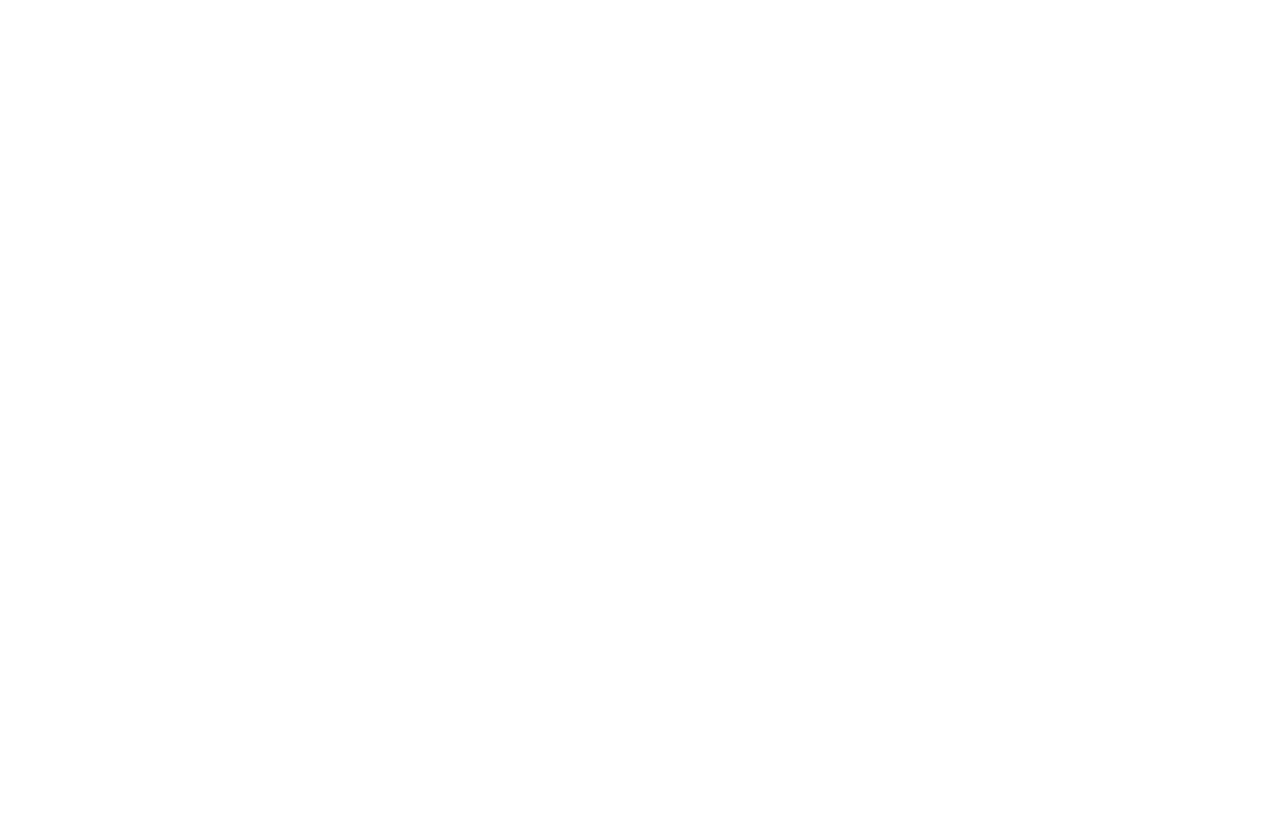
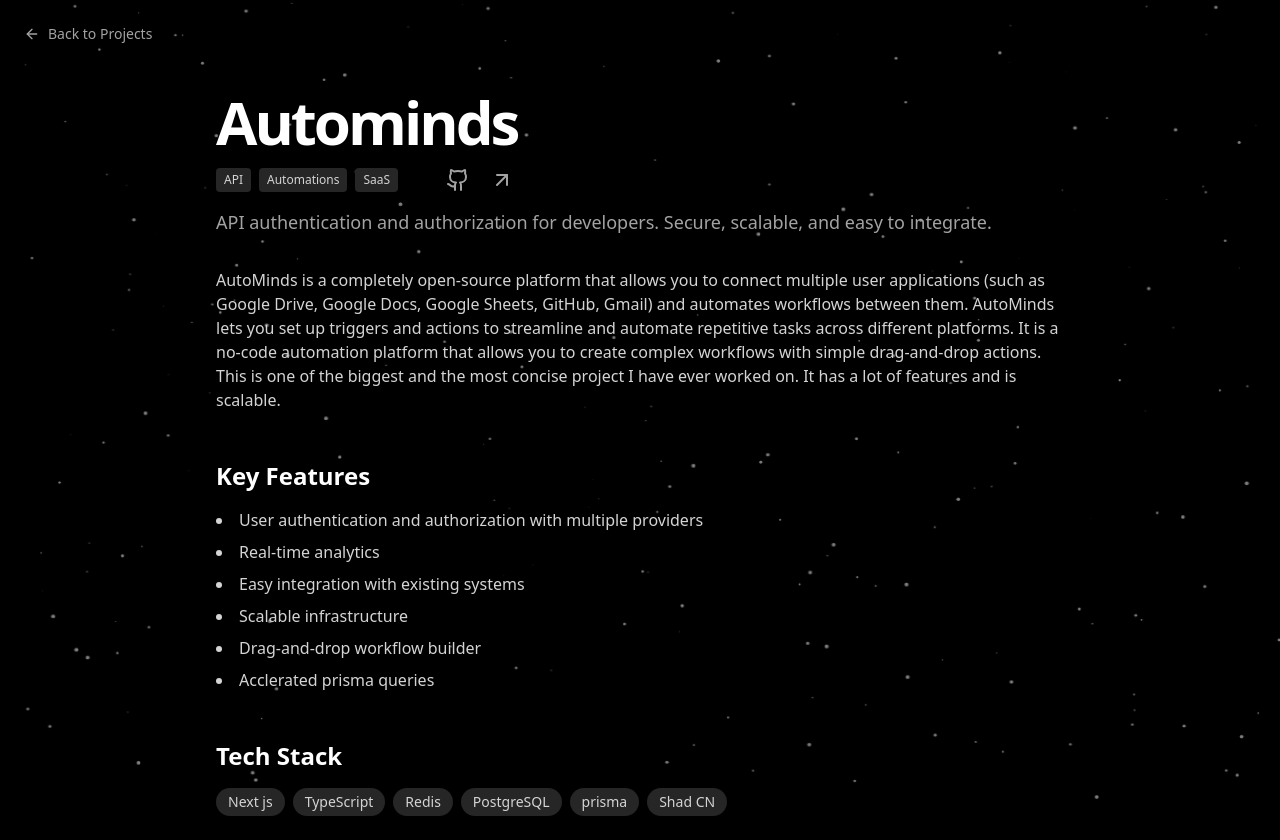
Before and after one commit to DevItaliya22/portfolio, a Next.js app: page /projects/autominds in a window 1280 px wide. Before the commit this address had no page. Before the commit the page ends 800 px from the top, so only its background shows below. Built offline with nearby package versions, Linux system fonts and the light colour scheme.

Commit message:
Clean up

```diff
--- /dev/null
+++ b/app/components/Navbar.tsx
@@ -0,0 +1,35 @@
+import React from "react";
+import { motion } from "framer-motion";
+
+function Navbar() {
+  return (
+    <nav className="flex justify-center gap-6 p-6 text-neutral-400 relative z-10">
+      <motion.a
+        href="/"
+        className="text-sm hover:text-white transition-colors"
+        whileHover={{ scale: 1.05 }}
+        whileTap={{ scale: 0.95 }}
+      >
+        Home
+      </motion.a>
+      <motion.a
+        href="/projects"
+        className="text-sm hover:text-white transition-colors"
+        whileHover={{ scale: 1.05 }}
+        whileTap={{ scale: 0.95 }}
+      >
+        Projects
+      </motion.a>
+      <motion.a
+        href="/contact"
+        className="text-sm hover:text-white transition-colors"
+        whileHover={{ scale: 1.05 }}
+        whileTap={{ scale: 0.95 }}
+      >
+        Contact
+      </motion.a>
+    </nav>
+  );
+}
+
+export default Navbar;
--- a/app/components/ParticleEffect.tsx
+++ b/app/components/ParticleEffect.tsx
@@ -21,11 +21,11 @@
 
     const particles: { x: number; y: number; size: number; speedX: number; speedY: number }[] = []
 
-    for (let i = 0; i < 50; i++) {
+    for (let i = 0; i < 250; i++) {
       particles.push({
         x: Math.random() * canvas.width,
         y: Math.random() * canvas.height,
-        size: Math.random() * 2 + 1,
+        size: Math.random() * 2 ,
         speedX: Math.random() * 0.5 - 0.25,
         speedY: Math.random() * 0.5 - 0.25
       })
--- a/app/globals.css
+++ b/app/globals.css
@@ -57,3 +57,7 @@
     @apply font-sans antialiased bg-background text-foreground;
   }
 }
+
+.shimmer-border {
+  animation: shimmer 3s ease-in-out infinite;
+}
--- a/app/projects/[id]/page.tsx
+++ b/app/projects/[id]/page.tsx
@@ -1,75 +1,138 @@
-'use client'
+"use client";
 
-import { useParams, notFound } from 'next/navigation'
-import Link from 'next/link'
-import { motion } from 'framer-motion'
-import { ArrowLeft } from 'lucide-react'
-import ParticleEffect from '../../components/ParticleEffect'
+import { useParams, notFound } from "next/navigation";
+import Link from "next/link";
+import { motion } from "framer-motion";
+import {
+  ArrowBigRightDash,
+  ArrowLeft,
+  ArrowUpRight,
+  Github,
+  Instagram,
+} from "lucide-react";
+import ParticleEffect from "../../components/ParticleEffect";
+import React from "react";
 
 interface Project {
-  id: string
-  title: string
-  description: string
-  longDescription: string
-  tags: string[]
-  features: string[]
-  techStack: string[]
+  id: string;
+  href?: string;
+  github?: string;
+  instagram?: string;
+  title: string;
+  description: string;
+  longDescription: string;
+  tags: string[];
+  features: string[];
+  techStack: string[];
 }
 
 const projects: Project[] = [
   {
-    id: 'unkey-dev',
-    title: 'unkey.dev',
-    description: 'API authentication and authorization for developers. Secure, scalable, and easy to integrate.',
-    longDescription: 'Unkey.dev is a cutting-edge solution for API authentication and authorization, designed to simplify the development process while maintaining robust security. Our platform offers a seamless integration experience, allowing developers to focus on building great products without worrying about the complexities of user authentication and access control.',
-    tags: ['API', 'Auth', 'SaaS'],
+    id: "autominds",
+    href: "https://auto-minds-six.vercel.app/",
+    github: "https://github.com/DevItaliya22/AutoMinds",
+    title: "Autominds",
+    description:
+      "API authentication and authorization for developers. Secure, scalable, and easy to integrate.",
+    longDescription:
+      "AutoMinds is a completely open-source platform that allows you to connect multiple user applications (such as Google Drive, Google Docs, Google Sheets, GitHub, Gmail) and automates workflows between them. AutoMinds lets you set up triggers and actions to streamline and automate repetitive tasks across different platforms. It is a no-code automation platform that allows you to create complex workflows with simple drag-and-drop actions. <br/> This is one of the biggest and the most concise project I have ever worked on. It has a lot of features and is scalable. ",
+    tags: ["API", "Automations", "SaaS"],
     features: [
-      'Secure API key management',
-      'Role-based access control',
-      'Real-time analytics and monitoring',
-      'Easy integration with existing systems',
-      'Scalable infrastructure'
+      "User authentication and authorization with multiple providers",
+      "Real-time analytics",
+      "Easy integration with existing systems",
+      "Scalable infrastructure",
+      "Drag-and-drop workflow builder",
+      "Acclerated prisma queries",
     ],
-    techStack: ['Node.js', 'TypeScript', 'Redis', 'PostgreSQL', 'Docker']
+    techStack: [
+      "Next js",
+      "TypeScript",
+      "Redis",
+      "PostgreSQL",
+      "prisma",
+      "Shad CN",
+    ],
   },
   {
-    id: 'project-nebula',
-    title: 'Project Nebula',
-    description: 'A cloud-native database solution designed for high performance and scalability.',
-    longDescription: 'Project Nebula is a next-generation, cloud-native database solution that combines the power of distributed systems with the simplicity of traditional databases. Built from the ground up to handle massive scale and complex queries, Nebula offers unparalleled performance and reliability for modern, data-intensive applications.',
-    tags: ['Database', 'Cloud', 'Performance'],
+    id: "manish-vaghasiya",
+    title: "Manish Vaghasiya",
+    href: "https://manishvaghasiya.com/",
+    github: "private",
+    instagram: "https://www.instagram.com/manishvaghasiya01",
+    description:
+      "A cloud-native database solution designed for high performance and scalability.A client project for a personal portfolio website. Designed and developed a responsive website with a focus on user experience.",
+    longDescription:
+      "Manish Vaghasiya is a motivational speaker in Gujarat , India . He is a very good speaker and has a lot of followers. He wanted a website to showcase his work and his thoughts. Built an end to end website with admin panel and push notifications on contact and bookings. Client was very happy with the work and the website is live and running and shipped what he wanted in matter of days ",
+    tags: ["Frontend", "Design", "Development"],
     features: [
-      'Distributed architecture for high availability',
-      'Automatic sharding and load balancing',
-      'Advanced query optimization',
-      'Real-time data replication',
-      'Built-in analytics engine'
+      "Admin panel for managing content",
+      "Responsive design for mobile and desktop",
+      "Deployment and hosting setup",
     ],
-    techStack: ['Rust', 'gRPC', 'Kubernetes', 'Prometheus', 'Grafana']
+    techStack: ["Next.js", "Tailwind CSS", "Vercel", "Prisma", "PostgreSQL"],
   },
   {
-    id: 'devflow',
-    title: 'DevFlow',
-    description: 'Streamline your development workflow with our integrated CI/CD pipeline and collaboration tools.',
-    longDescription: 'DevFlow is a comprehensive development workflow solution that brings together continuous integration, continuous deployment, and team collaboration tools in one unified platform. By automating repetitive tasks and providing powerful insights into your development process, DevFlow helps teams deliver high-quality software faster and more efficiently.',
-    tags: ['DevOps', 'Collaboration', 'Productivity'],
+    id: "pub-sub",
+    title: "Pub Sub Messaging System",
+    github: "https://github.com/DevItaliya22/PUB-SUB-2",
+    description:
+      "This was a project to build a pub sub messaging system using websockets and redis with singleton pattern.",
+    longDescription:
+      "This was a project to build a pub sub messaging system using websockets and redis with singleton pattern. The project was built to scale and handle multiple users at the same time. They can either create a room or join one and can send clappers. This was a fun project to work on and I learned a lot about websockets and redis and bullmq. <br/> The project was deployed on AWS ec2 but to reduce cost I had to shut it down.",
+    tags: ["Websockets", "PubSub", "Redis", "Scaling"],
     features: [
-      'Integrated CI/CD pipeline',
-      'Code review and collaboration tools',
-      'Automated testing and quality checks',
-      'Release management and versioning',
-      'Team performance analytics'
+      "Highly scalable infrastructure",
+      "Pub sub messaging system with singleton pattern",
+      "Real-time collaboration",
+      "Dockersied application",
+      "Redis and bullmq jobs",
+      "Docker persist volume for redis",
     ],
-    techStack: ['Go', 'React', 'Docker', 'Jenkins', 'Terraform']
-  }
-]
+    techStack: ["React", "Node.js", "Docker", "Bull MQ", "Websockets", "Redis"],
+  },
+  {
+    id: "delfa",
+    title: "Delfa Innovators",
+    github: "private",
+    description:
+      "This is my internship project where I made handeled many API's with frontend optimisation.",
+    longDescription:
+      "This was my intership project where I worked on many API's and made a dashboard for the company. The company was a startup and they wanted to have a dashboard where they can see all the data and the analytics of the company. I worked on the frontend optimisation and the backend API's. The project was built with react and nodejs and was deployed on AWS ec2. The project was a success and the company was happy with the work. <br/> Completed the project in 2 months and the project is live and running. <br/> Handled Frontend ,Backend ,Database everything along with another intern @Aviral.",
+    tags: ["Analytics", "Data", "Internship", "SaaS"],
+    features: [
+      "Highly optimised backend ",
+      "Migrated some js code to ts",
+      "Pdf and Xl handling on S3 and processing on server",
+      "Real time analytics",
+      "Deployment on AWS EC2",
+    ],
+    techStack: ["Next js", "Node js", "AWS EC2", "S3", "PostgreSQL"],
+  },
+  {
+    id: "pattern-generator",
+    title: "Pattern Generator",
+    github: "private",
+    description:
+      "This is an AI start up where I managed frontend optimisation with S3.",
+    longDescription:
+      "This was a project where I worked on an AI startup. The startup was about generating patterns and designs with AI. I worked on the frontend optimisation. I had implemented a lot of features such as Zustand and react component management. Completed the project in 1 month and the project is live and running.",
+    tags: ["SaaS", "AI", "Internship"],
+    features: [
+      "Highly optimised frontend",
+      "Reduced cost and API by 70%",
+      "Mostly worked with React and Zustand",
+    ],
+    techStack: ["Next js", "S3", "Zustand"],
+  },
+];
 
 export default function ProjectDetail() {
-  const { id } = useParams()
-  const project = projects.find(p => p.id === id)
+  const { id } = useParams();
+  const project = projects.find((p) => p.id === id);
 
   if (!project) {
-    notFound()
+    notFound();
   }
 
   return (
@@ -80,7 +143,7 @@
       className="min-h-screen bg-black text-white flex flex-col relative overflow-hidden"
     >
       <ParticleEffect />
-      <nav className="flex justify-between items-center p-6 relative z-10">
+      <nav className="flex justify-between items-center p-6  z-10 relative">
         <Link
           href="/projects"
           className="text-sm text-neutral-400 hover:text-white transition-colors inline-flex items-center"
@@ -97,18 +160,78 @@
           animate={{ y: 0, opacity: 1 }}
           transition={{ delay: 0.2, duration: 0.8, ease: "easeOut" }}
         >
-          <h1 className="text-4xl md:text-5xl lg:text-6xl font-bold tracking-tighter mb-4">
+          <h1 className="text-4xl md:text-5xl lg:text-6xl font-bold tracking-tighter mb-4 ">
             {project.title}
           </h1>
+          <div className="flex gap-2"></div>
           <div className="flex flex-wrap gap-2 mb-4">
             {project.tags.map((tag) => (
-              <span key={tag} className="text-xs bg-neutral-800 text-neutral-300 px-2 py-1 rounded">
+              <span
+                key={tag}
+                className="text-xs bg-neutral-800 text-neutral-300 px-2 py-1 rounded"
+              >
                 {tag}
               </span>
             ))}
+            {project.github && (
+              <a
+                href={project.github}
+                target="_blank"
+                rel="noopener noreferrer"
+                className={`text-neutral-400 mr-3 hover:text-white transition-colors ml-10 ${
+                  project.github === "private" ? "pointer-events-none" : ""
+                } }`}
+              >
+                {project.github === "private" ? (
+                  "Private Repo"
+                ) : (
+                  <Github className="h-6 w-6" />
+                )}
+              </a>
+            )}
+            {project.href && (
+              <a
+                href={project.href}
+                target="_blank"
+                rel="noopener noreferrer"
+                className="text-neutral-400 hover:text-white transition-colors"
+              >
+                <ArrowUpRight className="h-6 w-6" />
+              </a>
+            )}
+            {project.instagram && (
+              <a
+                href={project.instagram}
+                target="_blank"
+                rel="noopener noreferrer"
+                className="text-neutral-400 hover:text-white transition-colors"
+              >
+                <Instagram className="h-6 w-6" />
+              </a>
+            )}
           </div>
           <p className="text-neutral-400 text-lg mb-8">{project.description}</p>
-          <p className="text-neutral-300">{project.longDescription}</p>
+          <p className="text-neutral-300">
+            {project.longDescription
+              .split("<br/>")
+              .map((val: string, idx: number) => (
+                <React.Fragment key={idx}>
+                  {val.includes("@Aviral") ? (
+                    <span
+                      dangerouslySetInnerHTML={{
+                        __html: val.replace(
+                          "@Aviral",
+                          `<a href="https://github.com/AviralJ58" target="_blank" class="underline italic text-white font-700">@Aviral (Accenture)</a>`
+                        ),
+                      }}
+                    />
+                  ) : (
+                    <span>{val}</span>
+                  )}
+                  <br />
+                </React.Fragment>
+              ))}
+          </p>
         </motion.div>
 
         <motion.div
@@ -134,7 +257,10 @@
           <h2 className="text-2xl font-semibold mb-4">Tech Stack</h2>
           <div className="flex flex-wrap gap-2">
             {project.techStack.map((tech, index) => (
-              <span key={index} className="bg-neutral-800 text-neutral-300 px-3 py-1 rounded-full text-sm">
+              <span
+                key={index}
+                className="bg-neutral-800 text-neutral-300 px-3 py-1 rounded-full text-sm"
+              >
                 {tech}
               </span>
             ))}
@@ -142,5 +268,5 @@
         </motion.div>
       </main>
     </motion.div>
-  )
+  );
 }
--- a/app/projects/page.tsx
+++ b/app/projects/page.tsx
@@ -2,9 +2,10 @@
 "use client"
 import Link from "next/link"
 import { motion } from "framer-motion"
-import { ArrowRight, Eye, FileDown, Github, Twitter } from 'lucide-react'
+import { ArrowRight, Eye} from 'lucide-react'
 import { SpotlightCard } from "../components/SpotlightCard"
 import ParticleEffect from "../components/ParticleEffect"
+import Navbar from "../components/Navbar"
 
 interface Project {
   id: string
@@ -17,29 +18,46 @@
 
 const projects: Project[] = [
   {
-    id: "unkey-dev",
-    title: "unkey.dev",
-    description: "API authentication and authorization for developers. Secure, scalable, and easy to integrate.",
-    tags: ["API", "Auth", "SaaS"],
-    date: "Apr 1, 2023",
+    id: "autominds",
+    title: "Autominds",
+    description: "Autominds lets you automate workflows without writing code. Connect your apps, set up triggers and actions, and let Autominds do the rest.",
+    tags: ["API", "Automations", "SaaS"],
+    date: "Sept 27,2024",
     views: 18000
   },
   {
-    id: "project-nebula",
-    title: "Project Nebula",
-    description: "A cloud-native database solution designed for high performance and scalability.",
-    tags: ["Database", "Cloud", "Performance"],
-    date: "May 15, 2023",
+    id: "manish-vaghasiya",
+    title: "Manish Vaghasiya",
+    description: "A client project for a personal portfolio website. Designed and developed a responsive website with a focus on user experience.",
+    tags: ["Frontend", "Design", "Development"],
+    date: "Sept 15, 2024",
     views: 12000
   },
   {
-    id: "devflow",
-    title: "DevFlow",
-    description: "Streamline your development workflow with our integrated CI/CD pipeline and collaboration tools.",
-    tags: ["DevOps", "Collaboration", "Productivity"],
-    date: "Jun 30, 2023",
-    views: 15000
-  }
+    id: "pub-sub",
+    title: "Pub Sub Messaging System",
+    description: "This was a project to build a pub sub messaging system using websockets and redis with singleton pattern.",
+    tags: ["Websockets","PubSub","Redis","Scaling"],
+    date: "Aug 12, 2024",
+    views: 152
+  },
+  {
+    id: "delfa",
+    title: "Delfa Innovators (Internship)",
+    description: "This is my internship project where I made handeled many API's with frontend optimisation.",
+    tags: ["Analytics","Data","Internship","SaaS"],
+    date: "June 3, 2024",
+    views: 152
+  },
+  {
+    id: "pattern-generator",
+    title: "Pattern Generator (Internship)",
+    description: "This is an AI start up where I managed frontend optimisation with S3.",
+    tags: ["Generative AI","Internship","SaaS"],
+    date: "July 23, 2024",
+    views: 152
+  },
+
 ]
 
 const containerVariants = {
@@ -60,6 +78,11 @@
   }
 }
 
+const convertViews = (views: number) => {
+  if(views < 1000) return views
+  else return `${(views/1000).toFixed(0)}K`
+}
+
 export default function ProjectsPage() {
   return (
     <motion.div
@@ -69,33 +92,7 @@
       className="min-h-screen bg-black text-white flex flex-col relative overflow-hidden"
     >
       <ParticleEffect />
-      <nav className="flex justify-center gap-6 p-6 text-neutral-400 relative z-10">
-        <motion.a
-          href="/"
-          className="text-sm hover:text-white transition-colors"
-          whileHover={{ scale: 1.05 }}
-          whileTap={{ scale: 0.95 }}
-        >
-          Home
-        </motion.a>
-        <motion.a
-          href="/contact"
-          className="text-sm hover:text-white transition-colors mr-10"
-          whileHover={{ scale: 1.05 }}
-          whileTap={{ scale: 0.95 }}
-        >
-          Contact
-        </motion.a>
-
-        <motion.a
-          href="https://drive.google.com/file/d/1HvREDAjhvTZcT8XCi7nj5APDe-yRWDsK/view?usp=drive_link"
-          className="text-neutral-400 hover:text-white transition-colors"
-          whileHover={{ scale: 1.1 }}
-          whileTap={{ scale: 0.9 }}
-        >
-          <FileDown className="h-5 w-5" />
-        </motion.a>
-      </nav>
+      <Navbar></Navbar>
 
       <main className="flex-1 flex flex-col items-center justify-start gap-12 p-6 relative z-10 max-w-6xl mx-auto w-full">
         <motion.div
@@ -123,12 +120,12 @@
               key={project.id}
               variants={itemVariants}
             >
-              <SpotlightCard>
+              <SpotlightCard className="border-neutral-900">
                 <div className="flex justify-between items-start mb-4">
                   <span className="text-sm text-neutral-400">{project.date}</span>
                   <div className="flex items-center gap-1 text-neutral-400">
                     <Eye className="h-4 w-4" />
-                    <span className="text-sm">{(project.views / 1000).toFixed(0)}K</span>
+                    <span className="text-sm">{convertViews(project.views)}</span>
                   </div>
                 </div>
                 <h2 className="text-2xl font-semibold mb-4">{project.title}</h2>
```
Also changed, not shown: app/components/SpotlightCard.tsx (+7 -2 lines), app/contact/page.tsx (+26 -30 lines), app/page.tsx (+10 -28 lines).
